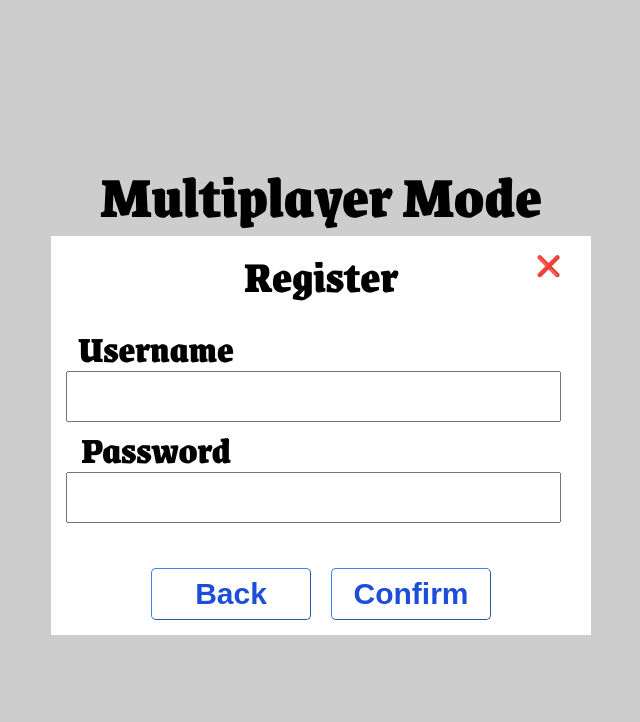
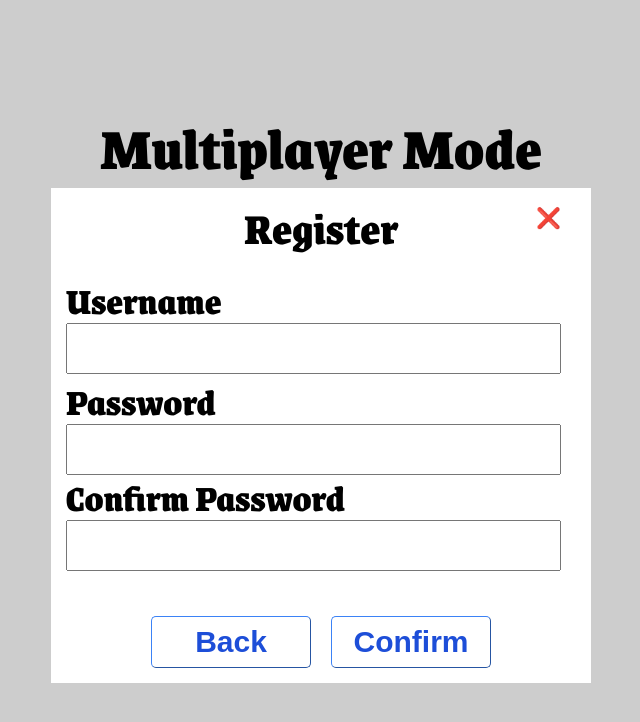
Before and after one commit to VexMihir/chessApp, a React (Create React App) app in the folder client/: page /register in a window 1280 px wide. Shown: the top 722 px of the page, without its empty margins (319-959 px from the left). Built offline with nearby package versions, Linux system fonts and the light colour scheme; no server answers.

Commit message:
Minor changes

```diff
--- a/client/src/components/Login.js
+++ b/client/src/components/Login.js
@@ -62,13 +62,13 @@ export default function Login() {
                     <div className='absolute right-[30px] cursor-pointer' onClick={() => {navigate('/')}}>❌</div>
                     <div className='text-4xl mb-5'>Login</div>
                     <div className='flex flex-col mb-1'>
-                        <label className='w-36 text-3xl mr-3'>Username</label>
+                        <label className='text-left text-3xl mr-3'>Username</label>
                         <input className="text-3xl mr-3" type='text'
                             onChange={(e) => setUsername(e.target.value)}
                         />
                     </div>
                     <div className='flex flex-col'>
-                        <label className='w-36 text-3xl mr-3'>Password</label>
+                        <label className='text-left text-3xl mr-3'>Password</label>
                         <input className="text-3xl mr-3" type='password'
                             onChange={(e) => setPassword(e.target.value)}
                         />
--- a/client/src/components/Register.js
+++ b/client/src/components/Register.js
@@ -5,11 +5,16 @@ import axios from "axios";
 export default function Register() {
     const [username, setUsername] = useState('')
     const [password, setPassword] = useState('')
+    const [confrimPassword, setConfirmPassword] = useState('')
     const navigate = useNavigate()
     const [errorMessage, setErrorMessage] = useState('')
 
     async function handleSubmit(e) {
         e.preventDefault()
+
+        if (confrimPassword !== password) {
+            setErrorMessage("Password did not match")
+        } else {
 
             //Source: Postman
             var requestOptions = {
@@ -54,6 +59,7 @@ export default function Register() {
                 // setErrorMessage(error)
             }
         }
+    }
 
     return (
         <>
@@ -64,7 +70,7 @@ export default function Register() {
                     <div className='absolute right-[30px] cursor-pointer' onClick={() => {navigate('/')}}>❌</div>
                     <div className='text-4xl mb-5'>Register</div>
                     <div className='flex flex-col mb-1'>
-                        <label className='w-36 text-3xl mr-3'>Username</label>
+                        <label className='text-left text-3xl mr-3'>Username</label>
                         <input
                             className="text-3xl mr-3"
                             type='text'
@@ -73,11 +79,21 @@ export default function Register() {
                         />
                     </div>
                     <div className='flex flex-col'>
-                        <label className='w-36 text-3xl mr-3'>Password</label>
+                        <label className='text-left text-3xl mr-3'>Password</label>
                         <input
                             className="text-3xl mr-3"
                             type='password'
                             onChange={(e) => setPassword(e.target.value)}
+
+                        />
+                    </div>
+
+                    <div className='flex flex-col'>
+                        <label className='text-left text-3xl mr-3'>Confirm Password</label>
+                        <input
+                            className="text-3xl mr-3"
+                            type='password'
+                            onChange={(e) => setConfirmPassword(e.target.value)}
 
                         />
                     </div>
--- a/client/src/components/RegisterSuccess.js
+++ b/client/src/components/RegisterSuccess.js
@@ -1,7 +1,8 @@
 import React from 'react'
-import { NavLink } from 'react-router-dom'
+import { NavLink, useNavigate } from 'react-router-dom'
 
 export default function RegisterSuccess() {
+    const navigate = useNavigate()
     return (
         <>
             <form className='flex justify-center items-center h-[100vh] w-full m-[auto] text-black text-center'>
@@ -12,7 +13,12 @@ export default function RegisterSuccess() {
                     </div>
                     <div className='mt-3'>
                         {/* Source: https://v1.tailwindcss.com/components/buttons */}
-                        <NavLink to={"/login"} className='w-32 text-2xl bg-transparent hover:bg-blue-500 text-blue-700 font-semibold hover:text-white py-1 px-3 mx-2 border border-blue-500 hover:border-transparent rounded'>Confirm</NavLink>
+                        <div className='text-2xl bg-transparent hover:bg-blue-500 text-blue-700 font-semibold hover:text-white py-1 px-3 mx-2 border border-blue-500 hover:border-transparent rounded'
+                            onClick={() => {
+                                navigate('/login')
+                            }}>
+                                Confirm
+                        </div>
                     </div>
                 </div>
             </form>
```
Lines whose indentation alone changed are shown as unchanged.
